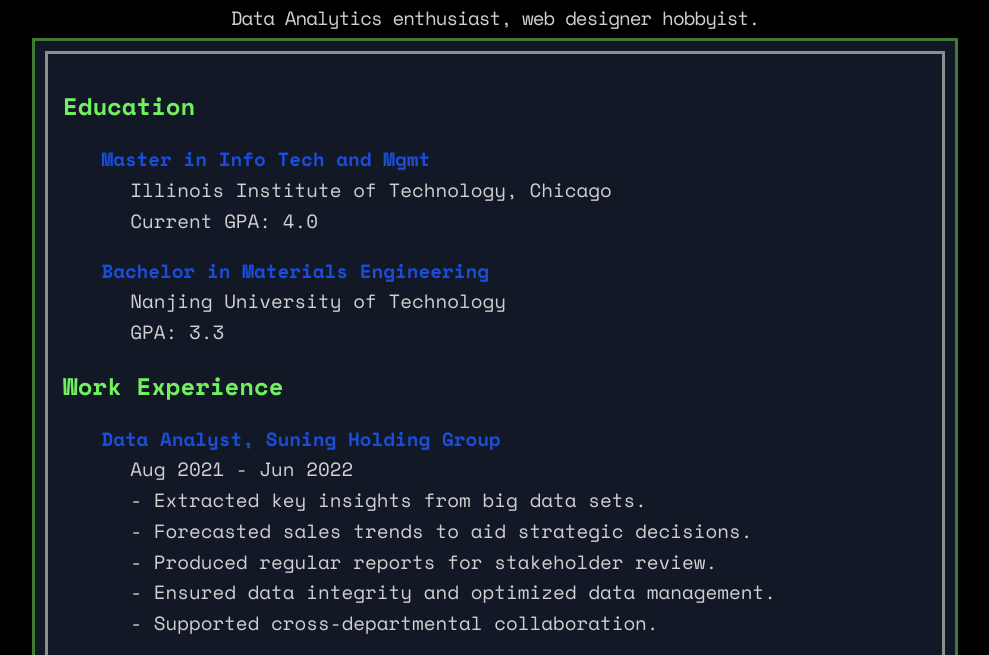
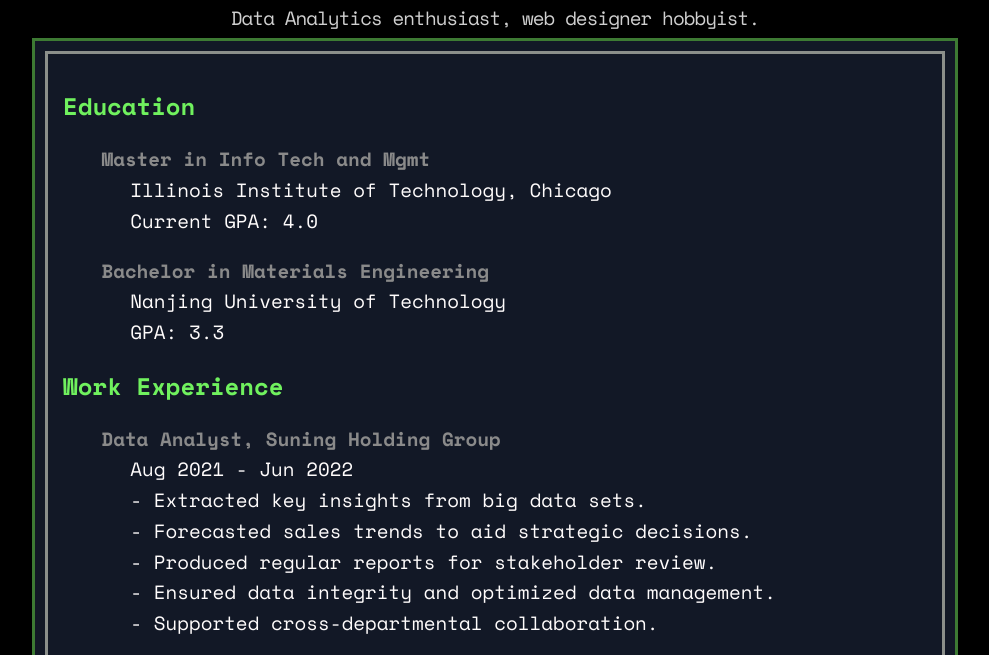
Before and after one commit to jma49/jma49.github.io, a plain HTML site: page index.html in a window 1280 px wide. Shown: the part 118-773 px from the top of the page, without its empty margins (165-1154 px from the left). Drawn offline with nearby package versions, Linux system fonts and the light colour scheme.

Commit message:
Update font color.

```diff
--- a/src/css/style.css
+++ b/src/css/style.css
@@ -87,7 +87,7 @@ body, html {
 /* Bio content paragraph styling */
 .bio-content p {
     font-size: 1.2em;
-    color: #d0d0d0; /* Light grey text color */
+    color: #fffcfc; /* Light grey text color */
     word-wrap: break-word;
     hyphens: auto;
     line-height: 1.6;
@@ -99,7 +99,7 @@ body, html {
 
 /* Strong tag styling within bio content */
 .bio-content strong {
-    color: #1b4dd6; /* Reddish color for strong tags */
+    color: #8a8a8a; /* Reddish color for strong tags */
 }
 
 /* Responsive design adjustments */
```
